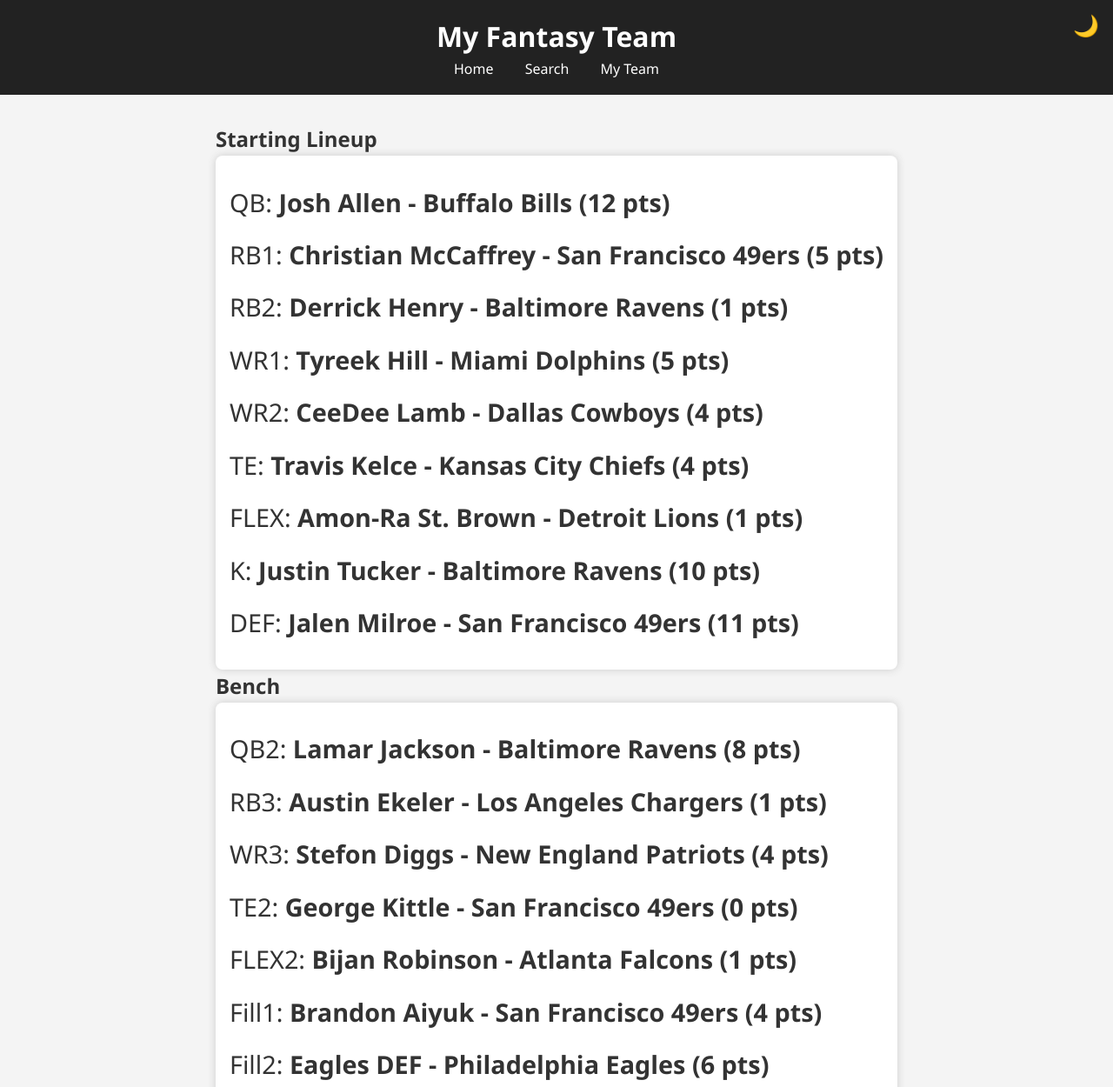
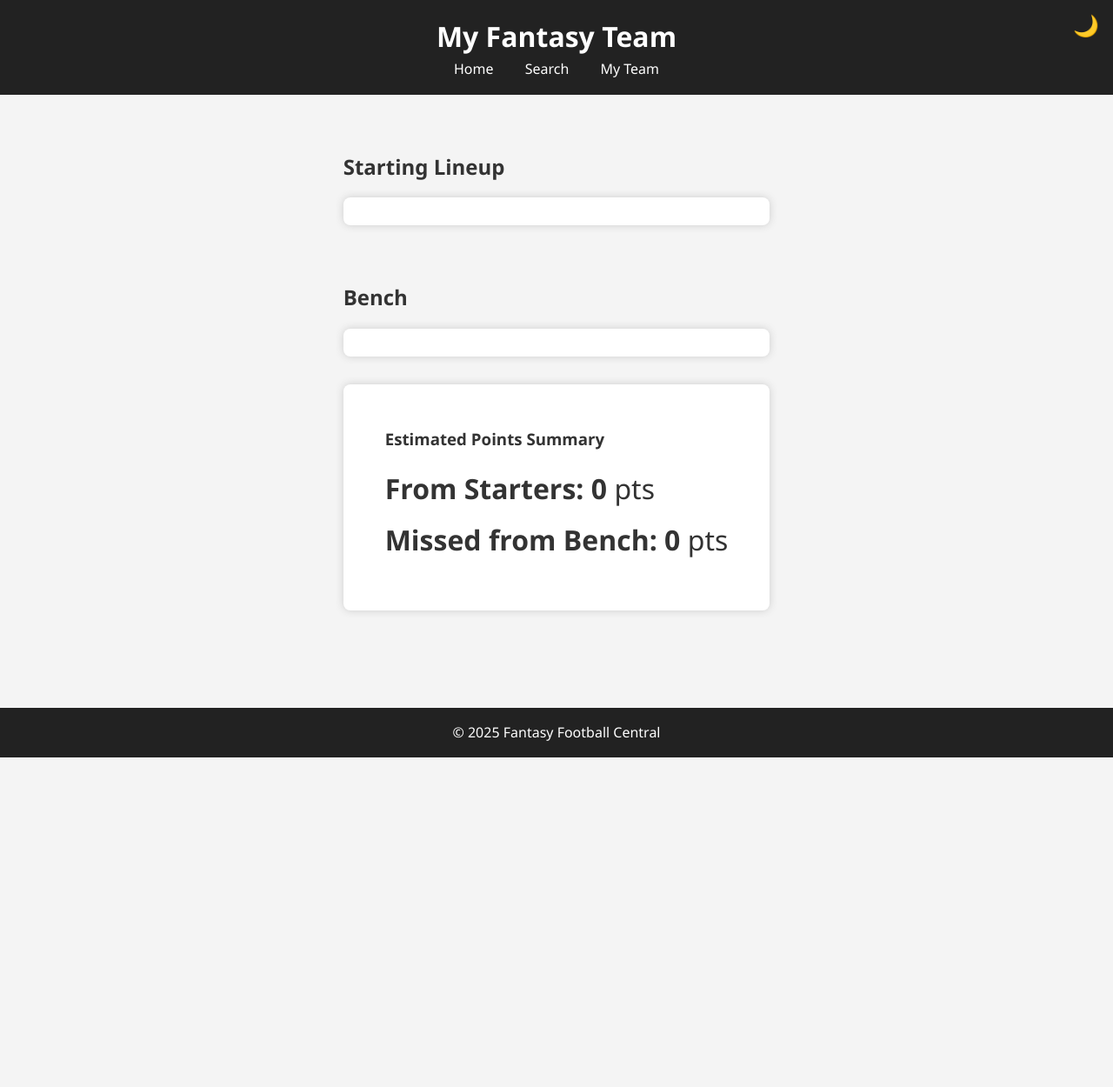
Before and after one commit to TonyChamberlain/ITSC-4155-FantasyFootball, a website: page frontEnd/Team.html in a window 1280 px wide. Shown: the top 1250 px of the page at 87% size. After the commit the page ends 871 px from the top, so only its background shows below. Drawn offline with Linux system fonts and the light colour scheme.

Commit message:
alterations to Team.html and styles.css

```diff
--- a/frontEnd/Team.html
+++ b/frontEnd/Team.html
@@ -5,7 +5,8 @@
     <meta name="viewport" content="width=device-width, initial-scale=1.0" />
     <title>My Fantasy Team</title>
     <link rel="stylesheet" href="styles.css" />
-    <script src="darkMode.js"></script>
+    <script src="darkMode.js" defer></script>
+    <script src="team.js" defer></script>
 </head>
 <body>
     <div class="page-wrapper">
@@ -21,38 +22,33 @@
 
         <main>
             <section class="team-roster">
+                <div class="roster-container">
+                    <div class="roster-section">
                         <h2>Starting Lineup</h2>
                         <ul id="starter-list">
-                    <li>QB: <span data-pos="QB">Empty</span></li>
-                    <li>RB1: <span data-pos="RB1">Empty</span></li>
-                    <li>RB2: <span data-pos="RB2">Empty</span></li>
-                    <li>WR1: <span data-pos="WR1">Empty</span></li>
-                    <li>WR2: <span data-pos="WR2">Empty</span></li>
-                    <li>TE: <span data-pos="TE">Empty</span></li>
-                    <li>FLEX: <span data-pos="FLEX">Empty</span></li>
-                    <li>K: <span data-pos="K">Empty</span></li>
-                    <li>DEF: <span data-pos="DEF">Empty</span></li>
+                            <!-- Populated by JavaScript -->
                         </ul>
+                    </div>
 
+                    <div class="roster-section">
                         <h2>Bench</h2>
                         <ul id="bench-list">
-                    <li>QB2: <span data-pos="QB2">Empty</span></li>
-                    <li>RB3: <span data-pos="RB3">Empty</span></li>
-                    <li>WR3: <span data-pos="WR3">Empty</span></li>
-                    <li>TE2: <span data-pos="TE2">Empty</span></li>
-                    <li>FLEX2: <span data-pos="FLEX2">Empty</span></li>
-                    <li>Fill1: <span data-pos="Fill1">Empty</span></li>
-                    <li>Fill2: <span data-pos="Fill2">Empty</span></li>
+                            <!-- Populated by JavaScript -->
                         </ul>
+                    </div>
+                </div>
 
-                <h3>Total Points (Starters Only): <span id="total-points">0</span></h3>
+                <div class="points-summary">
+                    <h3>Estimated Points Summary</h3>
+                    <p><strong>From Starters:</strong> <span id="starter-points">0</span> pts</p>
+                    <p><strong>Missed from Bench:</strong> <span id="bench-missed-points">0</span> pts</p>
+                </div>
             </section>
         </main>
 
         <footer>
             &copy; 2025 Fantasy Football Central
         </footer>
-        <script src="team.js"></script>
     </div>
 </body>
 </html>
--- a/frontEnd/styles.css
+++ b/frontEnd/styles.css
@@ -254,3 +254,41 @@
     width: 100%;
     margin-top: 3rem;
 }
+.roster-container {
+    display: flex;
+    flex-wrap: wrap;
+    justify-content: space-between;
+    gap: 4rem;
+    margin-top: 2rem;
+}
+
+.roster-section {
+    flex: 1 1 45%;
+}
+
+.roster-section h2 {
+    margin-bottom: 1rem;
+}
+
+.points-summary {
+    margin-top: 2rem;
+    background: white;
+    padding: 3rem;
+    border-radius: 8px;
+    box-shadow: 0 0 10px #ccc;
+}
+
+.points-summary h3 {
+    margin-bottom: 1rem;
+}
+
+.points-summary p {
+    font-size: 2rem;
+    margin: 0.5rem 0;
+}
+
+body.dark-mode .points-summary {
+    background: #222;
+    color: #eee;
+    box-shadow: 0 2px 5px rgba(0,0,0,0.5);
+}
```
Lines whose indentation alone changed are shown as unchanged.
